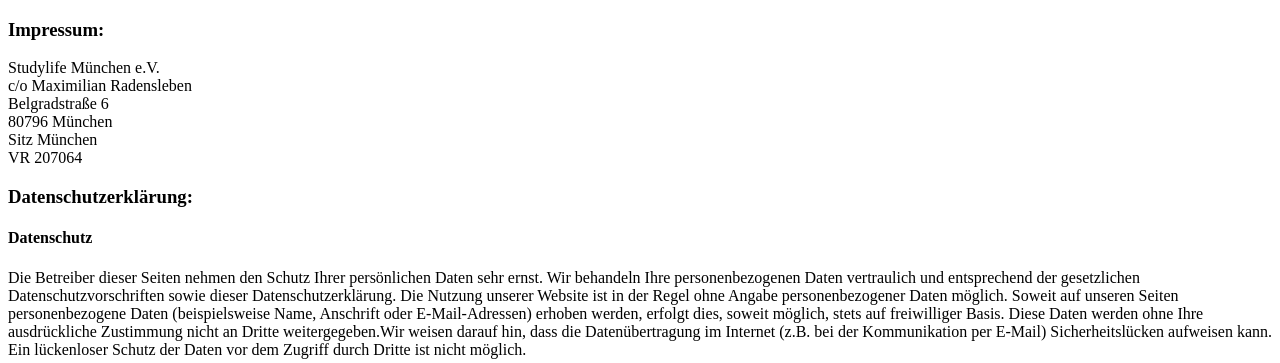
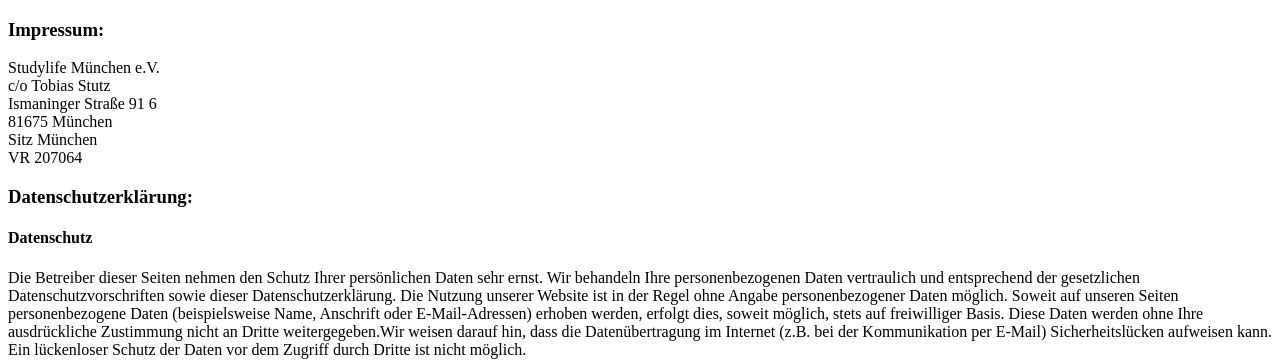
Before and after one commit to zypriafl/entity_management, a Django app: page /impressum/ in a window 1280 px wide. Shown: the top 363 px of the page. Run offline with Django 3.2, Linux system fonts and the light colour scheme.

Commit message:
Update impressum.html

```diff
--- a/templates/impressum.html
+++ b/templates/impressum.html
@@ -7,9 +7,9 @@
 <body>
 <h3>Impressum:</h3>
 Studylife München e.V.<br>
-c/o Maximilian Radensleben<br>
-Belgradstraße 6<br>
-80796 München<br>
+c/o Tobias Stutz<br>
+Ismaninger Straße 91 6<br>
+81675 München<br>
 Sitz München<br>
 VR 207064<br>
 
```
